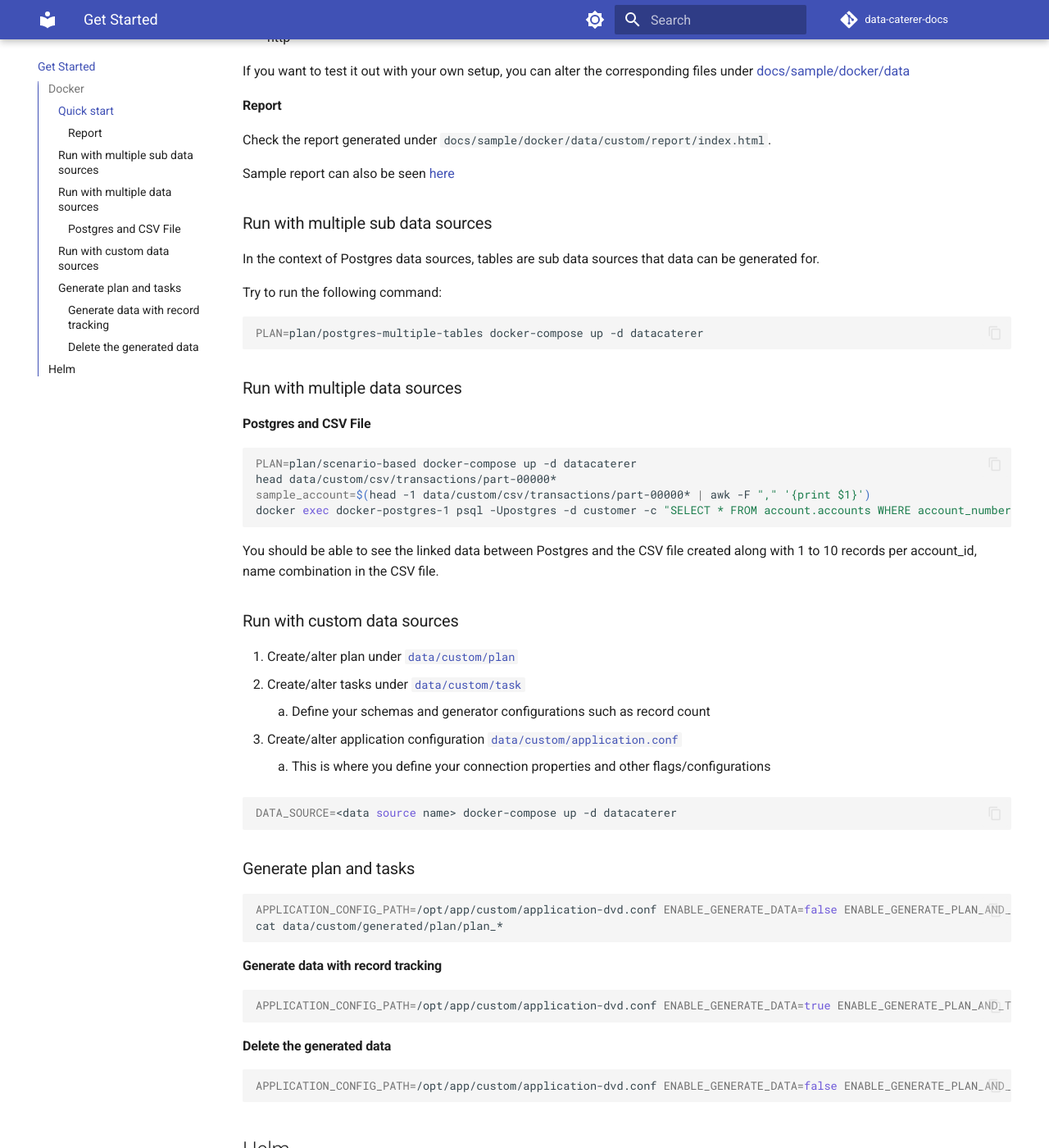
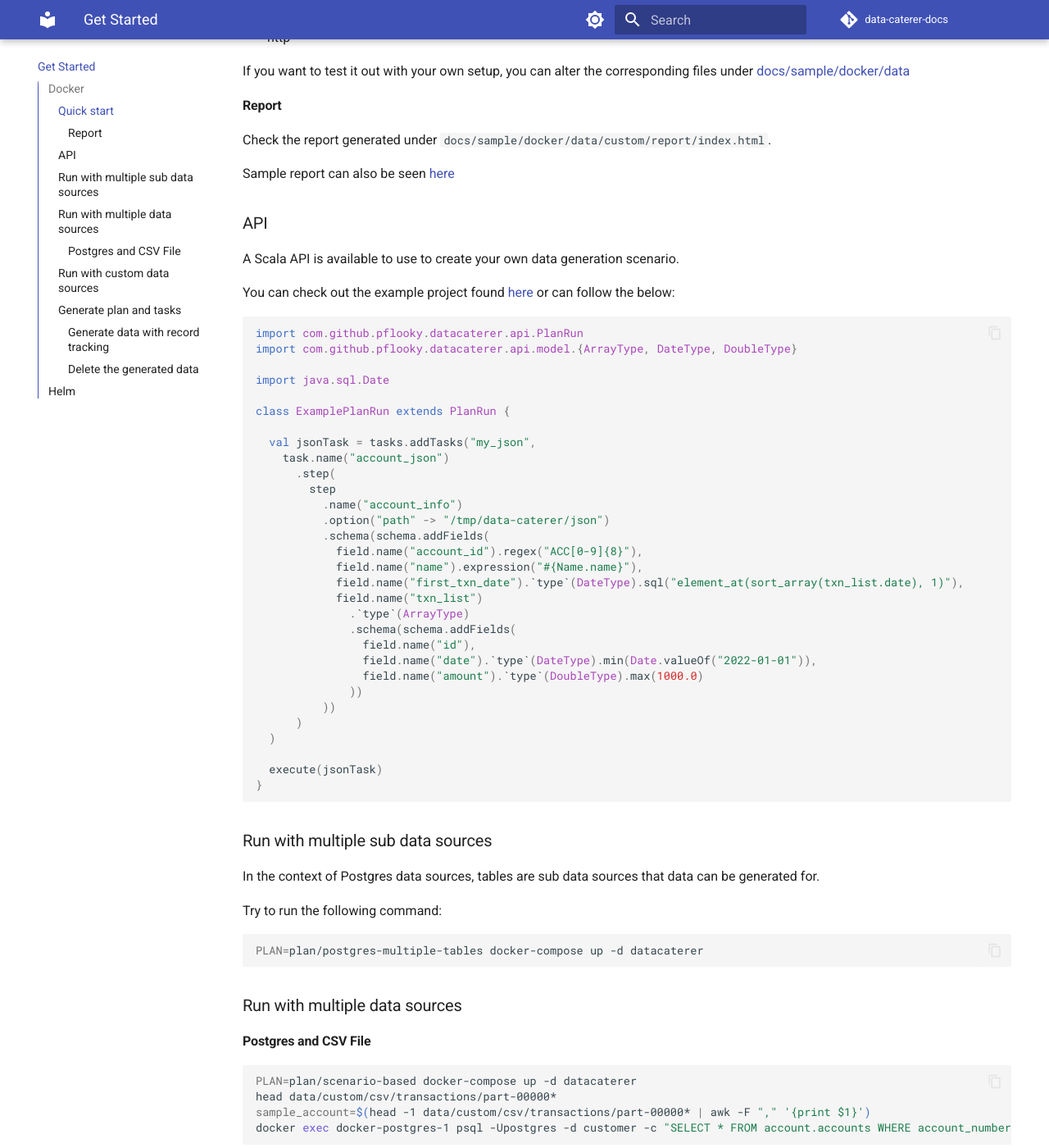
Before and after one commit to pflooky/data-caterer-docs, an MkDocs documentation site: the page built from docs/get-started/docker.md, in a window 1280 px wide and 1400 px high, scrolled down 693 px. Shown: the whole window at 82% size. Built offline with MkDocs 1.6.1 and Material for MkDocs 9.7.7, drawn with Linux system fonts in a browser that asks for light colours; comment, search, counter and statistics services are not loaded.

Commit message:
Update data caterer version to latest

````diff
--- a/docs/get-started/docker.md
+++ b/docs/get-started/docker.md
@@ -11,6 +11,7 @@ docker-compose up -d datacaterer
 ```
 
 To run for another data source, you can set `DATA_SOURCE` like below:
+
 ```shell
 DATA_SOURCE=postgres docker-compose up -d datacaterer
 ```
@@ -24,7 +25,8 @@ Can set it to one of the following:
 - kafka
 - http
 
-If you want to test it out with your own setup, you can alter the corresponding files under [docs/sample/docker/data](https://github.com/pflooky/data-caterer-docs/tree/main/docs/sample/docker/data)
+If you want to test it out with your own setup, you can alter the corresponding files
+under [docs/sample/docker/data](https://github.com/pflooky/data-caterer-docs/tree/main/docs/sample/docker/data)
 
 #### Report
 
@@ -32,11 +34,52 @@ Check the report generated under `docs/sample/docker/data/custom/report/index.ht
 
 Sample report can also be seen [here](../sample/docker/data/report/html/index.html)
 
+### API
+
+A Scala API is available to use to create your own data generation scenario.
+
+You can check out the example project found [here](https://github.com/pflooky/data-caterer-example) or can follow the
+below:
+
+```scala
+import com.github.pflooky.datacaterer.api.PlanRun
+import com.github.pflooky.datacaterer.api.model.{ArrayType, DateType, DoubleType}
+
+import java.sql.Date
+
+class ExamplePlanRun extends PlanRun {
+
+  val jsonTask = tasks.addTasks("my_json",
+    task.name("account_json")
+      .step(
+        step
+          .name("account_info")
+          .option("path" -> "/tmp/data-caterer/json")
+          .schema(schema.addFields(
+            field.name("account_id").regex("ACC[0-9]{8}"),
+            field.name("name").expression("#{Name.name}"),
+            field.name("first_txn_date").`type`(DateType).sql("element_at(sort_array(txn_list.date), 1)"),
+            field.name("txn_list")
+              .`type`(ArrayType)
+              .schema(schema.addFields(
+                field.name("id"),
+                field.name("date").`type`(DateType).min(Date.valueOf("2022-01-01")),
+                field.name("amount").`type`(DoubleType).max(1000.0)
+              ))
+          ))
+      )
+  )
+
+  execute(jsonTask)
+}
+```
+
 ### Run with multiple sub data sources
 
 In the context of Postgres data sources, tables are sub data sources that data can be generated for.
 
 Try to run the following command:
+
 ```shell
 PLAN=plan/postgres-multiple-tables docker-compose up -d datacaterer
 ```
@@ -55,15 +98,16 @@ docker exec docker-postgres-1 psql -Upostgres -d customer -c "SELECT * FROM acco
 You should be able to see the linked data between Postgres and the CSV file created along with 1 to 10 records per
 account_id, name combination in the CSV file.
 
-
-
 ### Run with custom data sources
 
-1. Create/alter plan under [`data/custom/plan`](https://github.com/pflooky/data-caterer-docs/tree/main/docs/sample/docker/data/custom/plan)
-2. Create/alter tasks under [`data/custom/task`](https://github.com/pflooky/data-caterer-docs/tree/main/docs/sample/docker/data/custom/task)
-    1. Define your schemas and generator configurations such as record count
-3. Create/alter application configuration [`data/custom/application.conf`](https://github.com/pflooky/data-caterer-docs/blob/main/docs/sample/docker/data/custom/application.conf)
-    1. This is where you define your connection properties and other flags/configurations
+1. Create/alter plan
+   under [`data/custom/plan`](https://github.com/pflooky/data-caterer-docs/tree/main/docs/sample/docker/data/custom/plan)
+2. Create/alter tasks
+   under [`data/custom/task`](https://github.com/pflooky/data-caterer-docs/tree/main/docs/sample/docker/data/custom/task)
+1. Define your schemas and generator configurations such as record count
+3. Create/alter application
+   configuration [`data/custom/application.conf`](https://github.com/pflooky/data-caterer-docs/blob/main/docs/sample/docker/data/custom/application.conf)
+1. This is where you define your connection properties and other flags/configurations
 
 ```shell
 DATA_SOURCE=<data source name> docker-compose up -d datacaterer
@@ -92,7 +136,8 @@ APPLICATION_CONFIG_PATH=/opt/app/custom/application-dvd.conf ENABLE_GENERATE_DAT
 
 [Link to sample helm on GitHub here](https://github.com/pflooky/data-caterer-docs/tree/main/helm/data-caterer)
 
-Update the [configuration](https://github.com/pflooky/data-caterer-docs/blob/main/helm/data-caterer/templates/configuration.yaml)
+Update
+the [configuration](https://github.com/pflooky/data-caterer-docs/blob/main/helm/data-caterer/templates/configuration.yaml)
 to your own data connections and configuration.
 
 ```shell
--- a/docs/sample/docker/docker-compose.yaml
+++ b/docs/sample/docker/docker-compose.yaml
@@ -1,9 +1,8 @@
 version: "3.9"
 services:
   datacaterer:
-#    image: "datacatering/data-caterer-basic:0.2.2"
-    image: "datacatering/data-caterer:0.2.2"
-#    entrypoint: [ "sleep", "1000000" ]
+    image: "datacatering/data-caterer-basic:0.3.3"
+#    image: "datacatering/data-caterer:0.2.2"
     environment:
       - "APPLICATION_CONFIG_PATH=${APPLICATION_CONFIG_PATH:-/opt/app/custom/application.conf}"
       - "PLAN_FILE_PATH=/opt/app/custom/${PLAN:-plan/${DATA_SOURCE:-postgres}}.yaml"
````
Also changed, not shown: docs/roadmap/roadmap.md (+3 -0 lines), docs/setup/configuration.md (+4 -4 lines), docs/setup/generator/generator.md (+6 -6 lines), site/get-started/docker/index.html, site/roadmap/roadmap/index.html, site/sample/docker/docker-compose.yaml, site/search/search_index.json, site/setup/configuration/index.html, site/setup/generator/generator/index.html, 1 other file.
